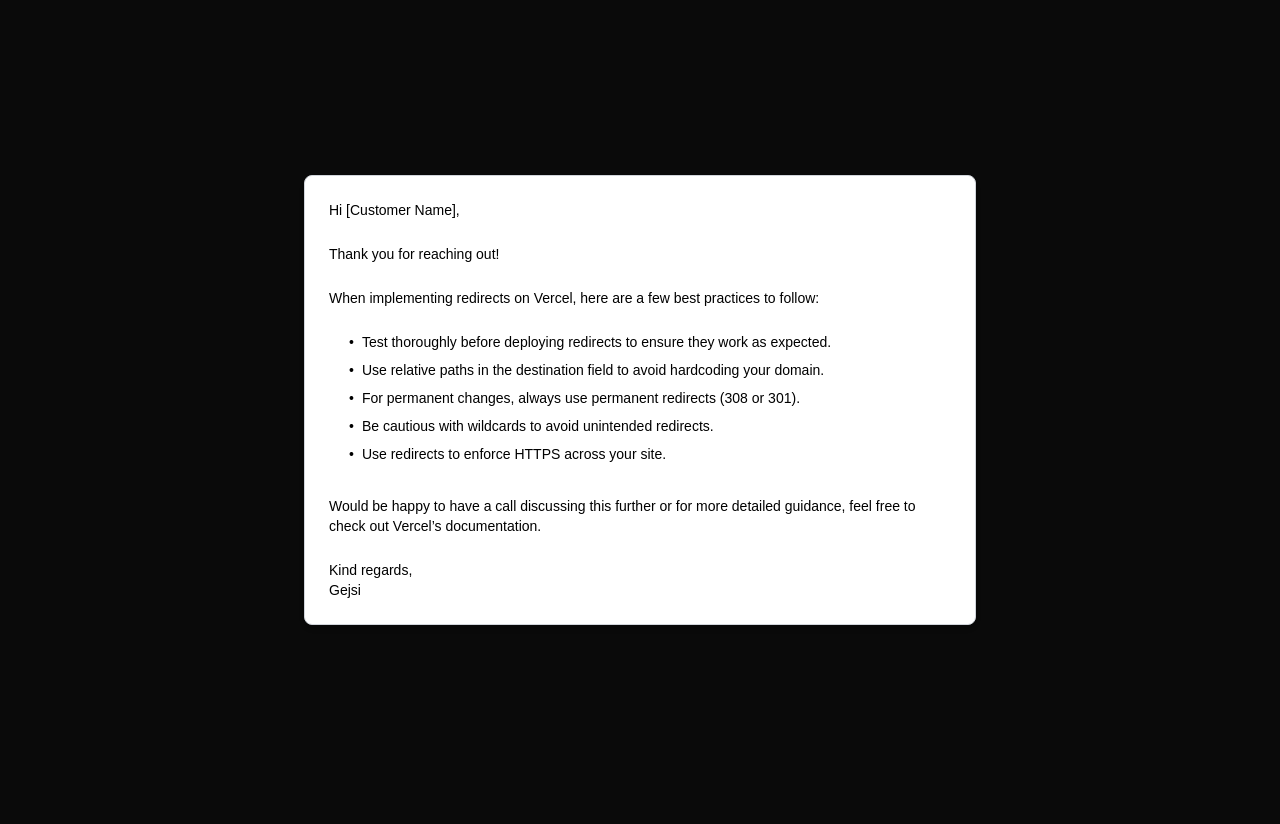
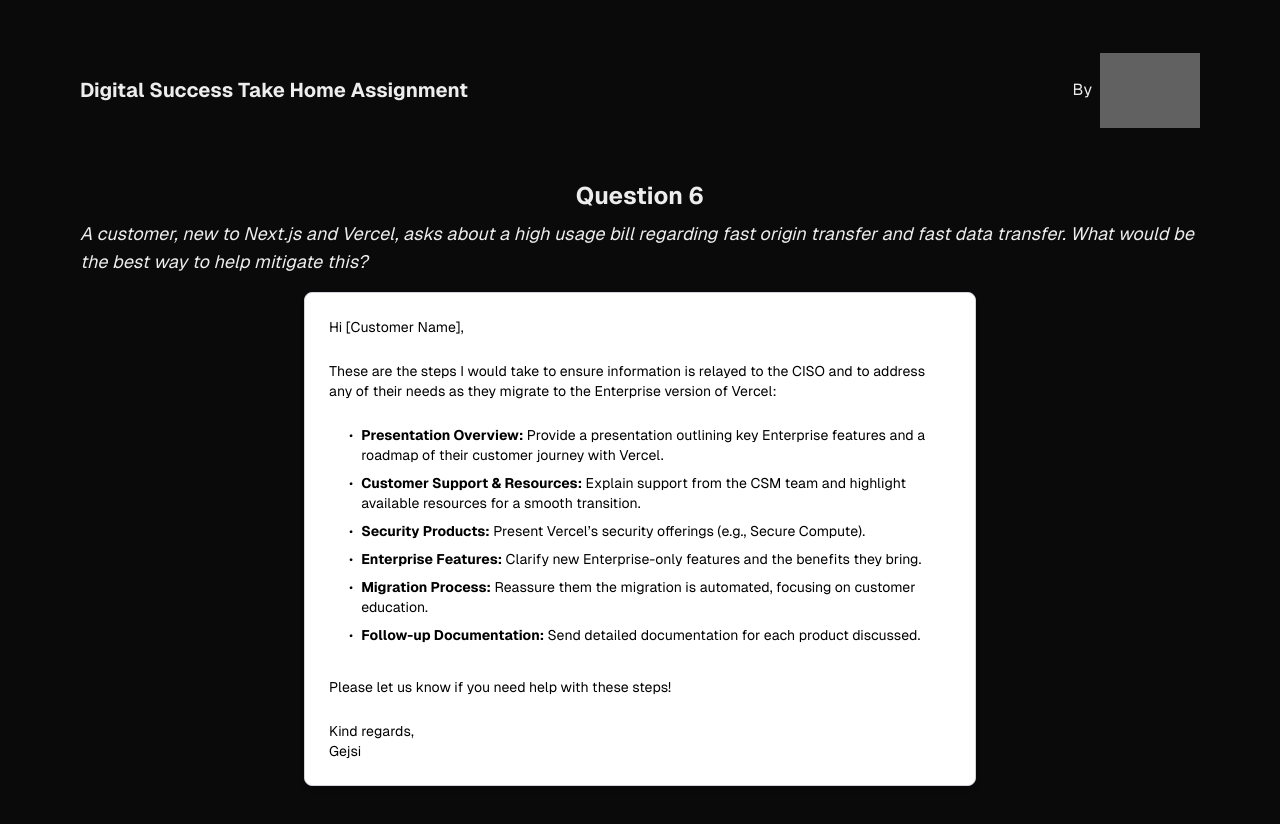
Before and after one commit to SirGejsi/nextjs-boilerplate, a Next.js app: page /questions/question7 in a window 1280 px wide. Shown: the top 824 px of the page. Before the commit the page ends 800 px from the top, so only its background shows below. Built offline with nearby package versions, Linux system fonts and the light colour scheme; grey boxes are pictures that could not be loaded.

Commit message:
Update page.tsx

```diff
--- a/app/questions/question7/page.tsx
+++ b/app/questions/question7/page.tsx
@@ -1,54 +1,81 @@
-export default function Email() {
+import Image from "next/image";
+
+export default function About() {
   return (
-    <div className="min-h-screen flex items-center justify-center p-8">
-      <div className="bg-white border border-gray-300 rounded-lg shadow-md p-6 max-w-2xl">
+    <div className="grid grid-rows-[20px_1fr_20px] items-center justify-items-center min-h-screen p-8 pb-20 gap-8 sm:p-20 font-[family-name:var(--font-geist-sans)]">
+      <header className="flex justify-between items-center w-full">
+        <div className="text-xl font-bold">Digital Success Take Home Assignment</div>
+        <div className="flex items-center">
+          {/* "By" text */}
+          <span className="mr-2">By</span>
+          {/* Vercel logo */}
+          <Image
+            className="invert"
+            src="https://upload.wikimedia.org/wikipedia/commons/5/5e/Vercel_logo_black.svg"
+            alt="Vercel Logo"
+            width={100}
+            height={24}
+          />
+        </div>
+      </header>
+
+      <main className="flex flex-col items-center">
+        <h2 className="text-2xl font-bold mt-12">Question 6</h2>
+        <p className="text-lg mt-2 italic">
+          A customer, new to Next.js and Vercel, asks about a high usage bill regarding fast origin transfer and fast data transfer. What would be the best way to help mitigate this?
+        </p>
+
+        {/* Email Component */}
+        <div className="bg-white border border-gray-300 rounded-lg shadow-md p-6 max-w-2xl mt-4">
           <p className="text-sm text-black">
             Hi [Customer Name],
           </p>
           <br />
           <p className="text-sm text-black">
-          Thank you for reaching out!
-        </p>
-        <br />
-        <p className="text-sm text-black">
-          When implementing redirects on Vercel, here are a few best practices to follow:
+            These are the steps I would take to ensure information is relayed to the CISO and to address any of their needs as they migrate to the Enterprise version of Vercel:
           </p>
           <br />
           <ul className="list-none pl-5 text-sm text-black">
             <li className="flex mb-2">
               <span className="list-disc mr-2">•</span>
               <div>
-              Test thoroughly before deploying redirects to ensure they work as expected.
+                <strong>Presentation Overview:</strong> Provide a presentation outlining key Enterprise features and a roadmap of their customer journey with Vercel.
               </div>
             </li>
             <li className="flex mb-2">
               <span className="list-disc mr-2">•</span>
               <div>
-              Use relative paths in the destination field to avoid hardcoding your domain.
+                <strong>Customer Support & Resources:</strong> Explain support from the CSM team and highlight available resources for a smooth transition.
               </div>
             </li>
             <li className="flex mb-2">
               <span className="list-disc mr-2">•</span>
               <div>
-              For permanent changes, always use permanent redirects (308 or 301).
+                <strong>Security Products:</strong> Present Vercel’s security offerings (e.g., <a href="https://vercel.com/docs/security/secure-compute" target="_blank" rel="noopener noreferrer">Secure Compute</a>).
               </div>
             </li>
             <li className="flex mb-2">
               <span className="list-disc mr-2">•</span>
               <div>
-              Be cautious with wildcards to avoid unintended redirects.
+                <strong>Enterprise Features:</strong> Clarify new Enterprise-only features and the benefits they bring.
               </div>
             </li>
             <li className="flex mb-2">
               <span className="list-disc mr-2">•</span>
               <div>
-              Use redirects to enforce HTTPS across your site.
+                <strong>Migration Process:</strong> Reassure them the migration is automated, focusing on customer education.
+              </div>
+            </li>
+            <li className="flex mb-2">
+              <span className="list-disc mr-2">•</span>
+              <div>
+                <strong>Follow-up Documentation:</strong> Send detailed documentation for each product discussed.
               </div>
             </li>
           </ul>
           <br />
           <p className="text-sm text-black">
-          Would be happy to have a call discussing this further or for more detailed guidance, feel free to check out Vercel’s documentation.
+            Please let us know if you need help with these steps!
           </p>
           <br />
           <p className="text-sm text-black">
@@ -57,6 +84,7 @@ export default function Email() {
             Gejsi
           </p>
         </div>
+      </main>
     </div>
   );
 }
```
Lines whose indentation alone changed are shown as unchanged.
